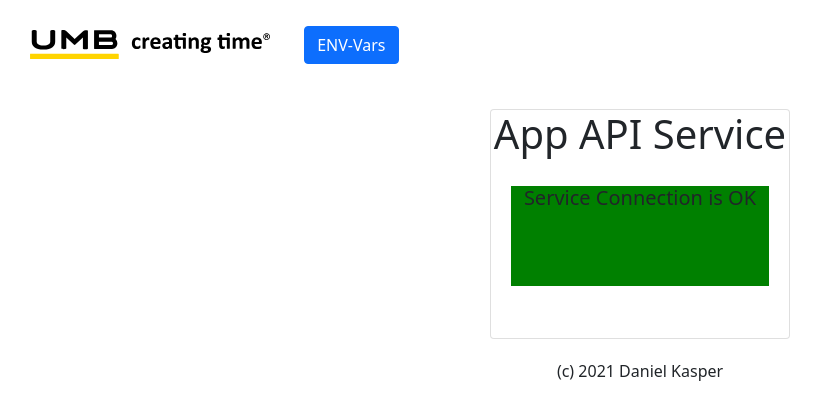
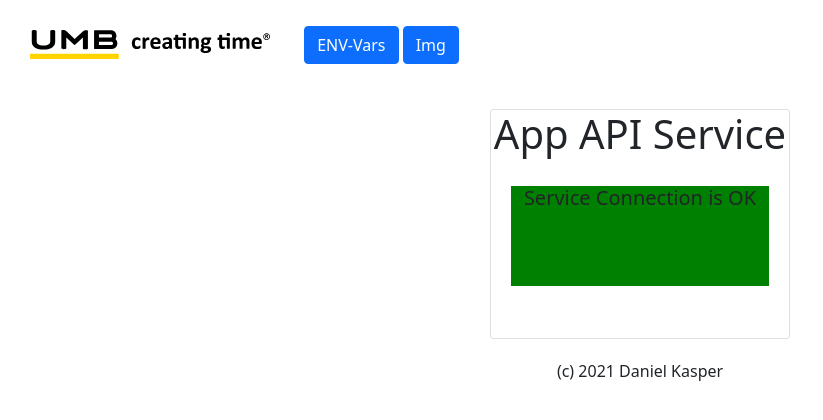
Before and after one commit to chaeschpi/demo-frontend, a Flask app: page / in a window 1280 px wide. Shown: the top 420 px of the page, without its empty margins (0-823 px from the left). Run offline with Flask 2, Linux system fonts and the light colour scheme; data that the repository does not hold is empty.

Commit message:
Add files via upload

```diff
--- a/App/templates/home.html
+++ b/App/templates/home.html
@@ -9,6 +9,7 @@
 <body>
     <img style="padding: 30px; width: 300px; align-content: center;" src="{{url_for('static', filename='umb.svg')}}">
     <a class="btn btn-primary" href="/env" role="button">ENV-Vars</a>
+    <a class="btn btn-primary" href="/img" role="button">Img</a>
     <div class="mx-auto" style="width: 300px;padding-top: 20px;">
 
         <div  class="card" style="width: 100%;" >
```
